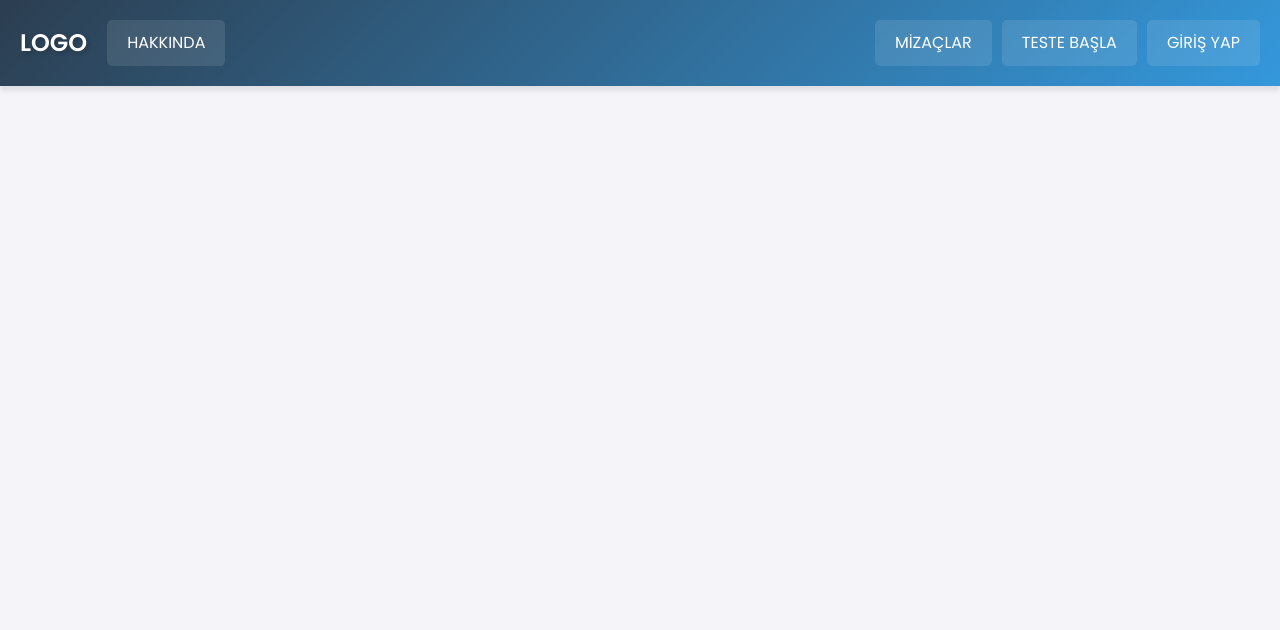
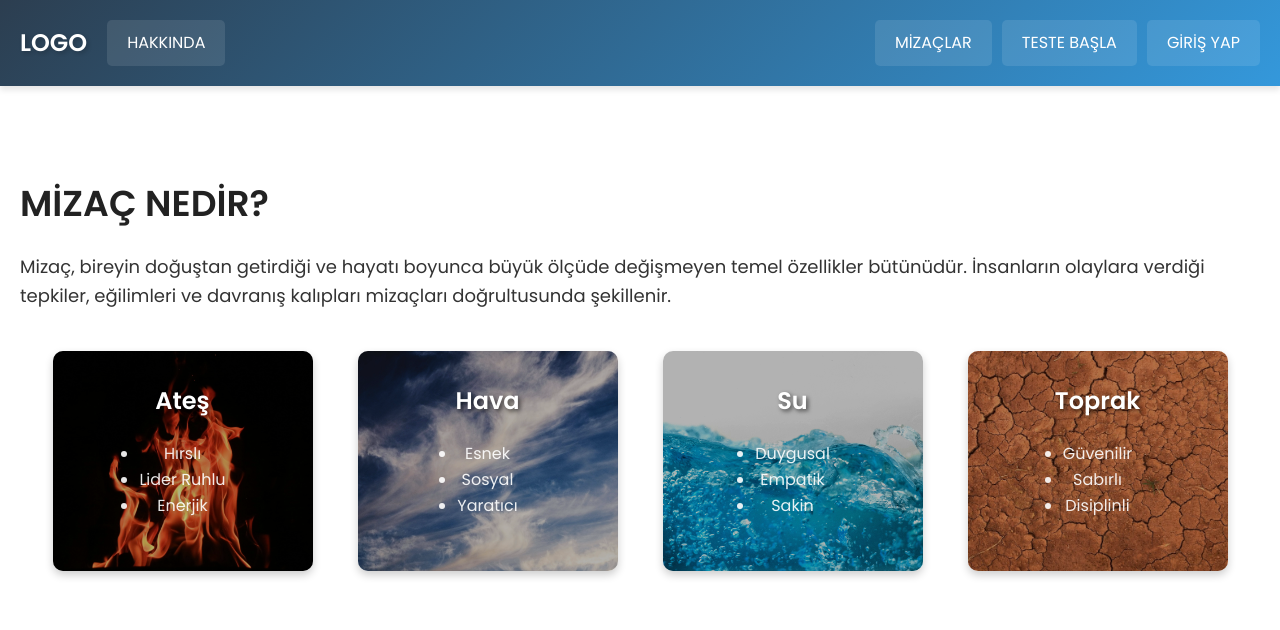
Before and after one commit to isKartal/mizac_yayin, a Django app: page /temperaments/temperaments in a window 1280 px wide. Shown: the top 630 px of the page. Run offline with Django 3.2, Linux system fonts and the light colour scheme.

Commit message:
mizaclar sayfası degisti

```diff
--- a/temperaments/templates/temperaments.html
+++ b/temperaments/templates/temperaments.html
@@ -3,7 +3,7 @@
 <head>
     <meta charset="UTF-8">
     <meta name="viewport" content="width=device-width, initial-scale=1.0">
-    <title>MİZAÇLAR</title>
+    <title>Mizaç Nedir?</title>
     {% load static %}
     <link rel="stylesheet" href="{% static 'css/styles.css' %}">
     <link href="https://fonts.googleapis.com/css2?family=Poppins:wght@400;600&display=swap" rel="stylesheet">
@@ -20,3 +20,132 @@
             <a href="{% url 'login' %}" class="nav-button">GİRİŞ YAP</a>
         </nav>
     </header>
+
+    <section class="mizac-section">
+        <div class="mizac-info">
+            <h2 class="mizac-title">MİZAÇ NEDİR?</h2>
+            <p>Mizaç, bireyin doğuştan getirdiği ve hayatı boyunca büyük ölçüde değişmeyen temel özellikler bütünüdür. İnsanların olaylara verdiği tepkiler, eğilimleri ve davranış kalıpları mizaçları doğrultusunda şekillenir.</p>
+        </div>
+        <div class="mizac-buttons">
+            <a href="{% url 'fire_more' %}" class="mizac-button" style="background-image: url('{% static 'images/fire.jpg' %}');">
+                <span>Ateş</span>
+                <ul>
+                    <li>Hırslı</li>
+                    <li>Lider Ruhlu</li>
+                    <li>Enerjik</li>
+                </ul>
+            </a>
+            <a href="{% url 'air_more' %}" class="mizac-button" style="background-image: url('{% static 'images/air.jpg' %}');">
+                <span>Hava</span>
+                <ul>
+                    <li>Esnek</li>
+                    <li>Sosyal</li>
+                    <li>Yaratıcı</li>
+                </ul>
+            </a>
+            <a href="{% url 'water_more' %}" class="mizac-button" style="background-image: url('{% static 'images/water.jpg' %}');">
+                <span>Su</span>
+                <ul>
+                    <li>Duygusal</li>
+                    <li>Empatik</li>
+                    <li>Sakin</li>
+                </ul>
+            </a>
+            <a href="{% url 'earth_more' %}" class="mizac-button" style="background-image: url('{% static 'images/earth.jpg' %}');">
+                <span>Toprak</span>
+                <ul>
+                    <li>Güvenilir</li>
+                    <li>Sabırlı</li>
+                    <li>Disiplinli</li>
+                </ul>
+            </a>
+        </div>
+    </section>
+
+    <style>
+    .mizac-section {
+        text-align: center;
+        padding: 60px 20px;
+        background-color:hsla(0, 0.00%, 100.00%, 0.97);
+    }
+
+    .mizac-info {
+        max-width: 1300px;
+        margin: 0 auto 40px;
+        color: #333;
+        font-size: 18px;
+        text-align: left; /* Sol hizalama */
+    }
+
+    .mizac-title {
+        font-size: 36px;
+        font-weight: bold;
+        color: #222;
+        margin-bottom: 20px;
+        text-transform: uppercase;
+        text-align: left; /* Başlık sol hizalı */
+    }
+
+    .mizac-buttons {
+        display: grid;
+        grid-template-columns: repeat(auto-fit, minmax(250px, 1fr));
+        gap: 20px;
+        padding: 0 20px;
+        justify-items: center;
+    }
+
+    .mizac-button {
+        display: flex;
+        flex-direction: column;
+        align-items: center;
+        justify-content: center;
+        width: 260px;
+        height: 220px;
+        background-size: cover;
+        background-position: center;
+        border-radius: 10px;
+        text-decoration: none;
+        position: relative;
+        overflow: hidden;
+        box-shadow: 0 4px 8px rgba(0, 0, 0, 0.2);
+        transition: transform 0.3s ease, box-shadow 0.3s ease;
+        color: white;
+        text-align: center;
+    }
+
+    .mizac-button span {
+        position: relative;
+        z-index: 2;
+        font-size: 24px;
+        font-weight: bold;
+        text-shadow: 2px 2px 4px rgba(0, 0, 0, 0.6);
+    }
+.mizac-button ul {
+    background: none; /* Arka planı kaldır */
+    padding: 5px;
+}
+
+.mizac-button li {
+    font-size: 16px;
+    position: relative;
+    z-index: 2;
+    color: rgba(255, 255, 255, 0.9);
+}
+
+    .mizac-button::before {
+        content: '';
+        position: absolute;
+        top: 0;
+        left: 0;
+        right: 0;
+        bottom: 0;
+        background: rgba(0, 0, 0, 0.3); /* Karartma efekti */
+    }
+
+    .mizac-button:hover {
+        transform: scale(1.05);
+        box-shadow: 0 8px 16px rgba(0, 0, 0, 0.3);
+    }
+    </style>
+</body>
+</html>
```
Also changed, not shown: temperaments/static/css/style.css (+5 -12 lines), db.sqlite3.
